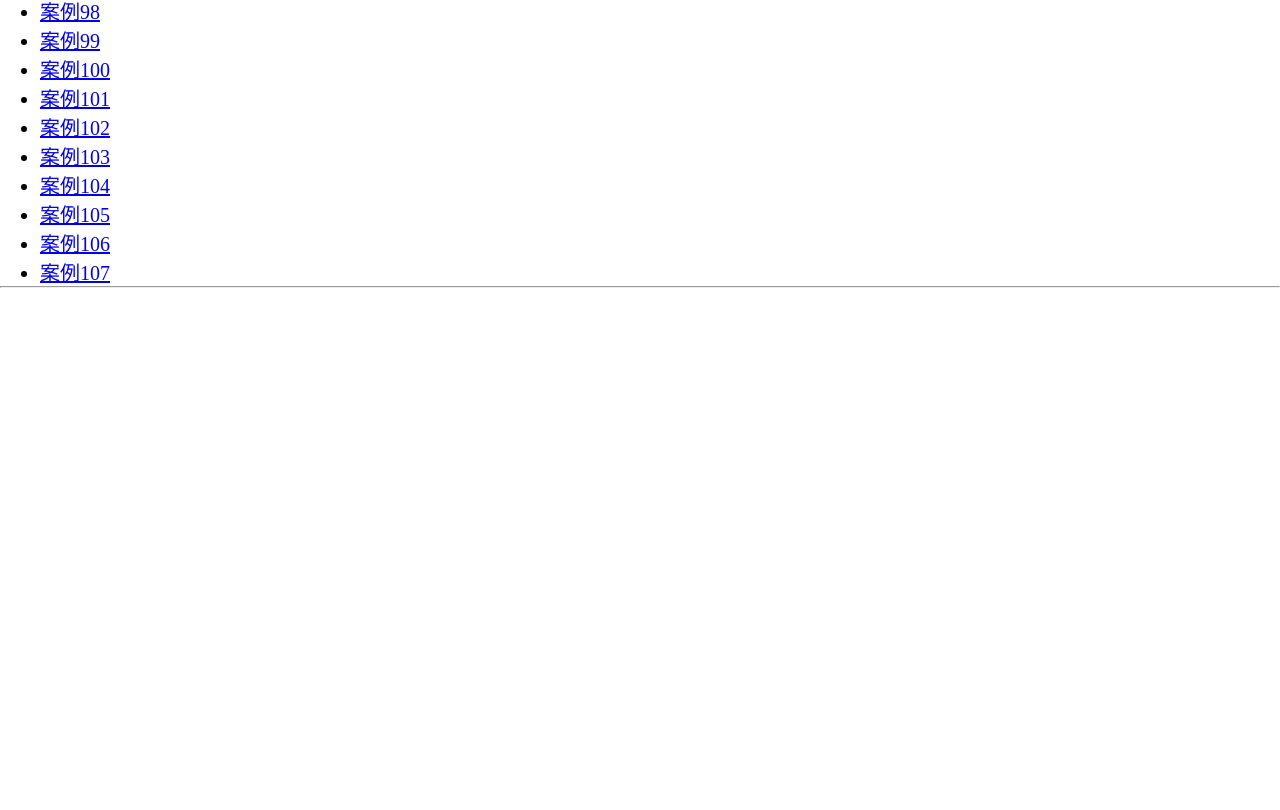
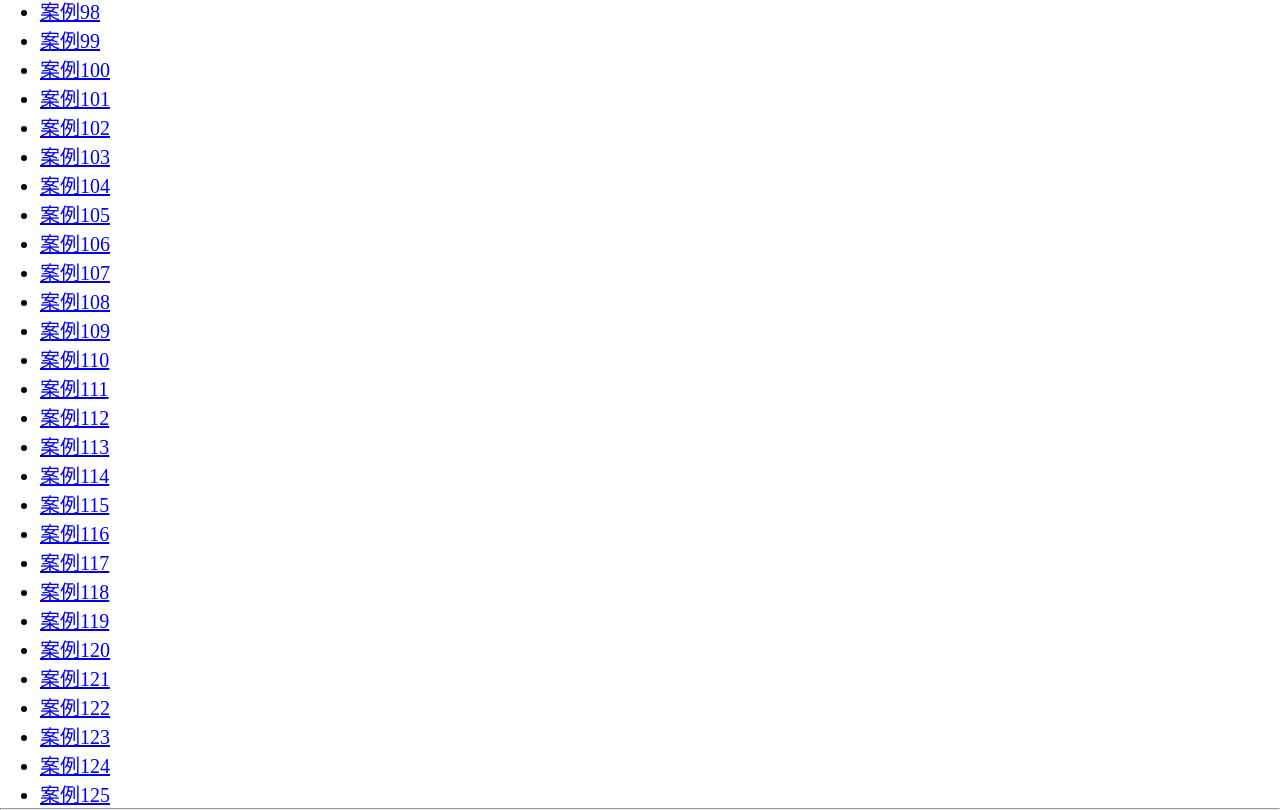
Before and after one commit to techrookiewyx/React-exercise, a React (Create React App) app in the folder example/demo/: page / in a window 1280 px wide. Shown: the part 2817-3627 px from the top of the page. Before the commit the page ends 3105 px from the top, so only its background shows below. Built offline with nearby package versions, Linux system fonts and the light colour scheme.

Commit message:
导入案例

```diff
--- a/example/demo/src/App.jsx
+++ b/example/demo/src/App.jsx
@@ -219,7 +219,42 @@ import ImmerTravelPlan from "./105-immer-update-nest";
 import MailClient from "./106-state-structure-case";
 //107 state结构 挑战4 设计state实现多选功能
 import MailClientTwo from "./107-state-structure-case2";
-
+//108 组件的独立状态
+import StateIndependence from "./108-state-independence";
+//109 状态提升
+import StateImprove from "./109-state-improve";
+//110 状态提升-同步输入框
+import InputStateSync from "./110-state-improve-input";
+//111 状态提升-列表过滤
+import StateImproveListFilter from "./111-state-improve-ListFilter";
+//112 组件中state在树中的位置  （state的保留和重置）
+import StateTree from "./112-state-tree-position";
+//113 state销毁
+import StateDestroy from "./113-state-destroy";
+//114 state保留
+import StateReserve from "./114-state-reserve";
+//115 注意
+import StateTreeNotice from "./115-state-tree-notice";
+//116 state重置（位置相同的不同组件-切换）
+import StateResetSwitch from "./116-state-reset";
+//117  state重置（位置相同的不同组件-结构改变）
+import StateResetTwo from "./117-state-reste-two";
+//118  state保留（不希望发生的情况）
+import StateKeepNohope from "./118-state-keep";
+//119  相同位置state重置-改变渲染位置
+import StateResetDiffPos from "./119-diffposi-reste";
+//120  相同位置state重置-通过key属性
+import StateResetUsekey from "./120-state-rest-useKey";
+//121  使用key重置表单state
+import Messenger from "./121-reset-from-key";
+//122  修复丢失的输入框文本
+import RepairLostInput from "./122-repair-lost-input";
+//123  交换两个表单字段
+import ChangeFormField from "./123-change-form-field";
+//124  重置详情表单
+import ResetFormField from "./124-reset-form-field";
+//125  修复列表中错位的 state
+import RepaetListDislocation from "./125-repaet-list-state";
 export default function App() {
   return (
     <>
@@ -332,6 +367,24 @@ export default function App() {
           <Route path="/case-105" element={<ImmerTravelPlan />} />
           <Route path="/case-106" element={<MailClient />} />
           <Route path="/case-107" element={<MailClientTwo />} />
+          <Route path="/case-108" element={<StateIndependence />} />
+          <Route path="/case-109" element={<StateImprove />} />
+          <Route path="/case-110" element={<InputStateSync />} />
+          <Route path="/case-111" element={<StateImproveListFilter />} />
+          <Route path="/case-112" element={<StateTree />} />
+          <Route path="/case-113" element={<StateDestroy />} />
+          <Route path="/case-114" element={<StateReserve />} />
+          <Route path="/case-115" element={<StateTreeNotice />} />
+          <Route path="/case-116" element={<StateResetSwitch />} />
+          <Route path="/case-117" element={<StateResetTwo />} />
+          <Route path="/case-118" element={<StateKeepNohope />} />
+          <Route path="/case-119" element={<StateResetDiffPos />} />
+          <Route path="/case-120" element={<StateResetUsekey />} />
+          <Route path="/case-121" element={<Messenger />} />
+          <Route path="/case-122" element={<RepairLostInput />} />
+          <Route path="/case-123" element={<ChangeFormField />} />
+          <Route path="/case-124" element={<ResetFormField />} />
+          <Route path="/case-125" element={<RepaetListDislocation />} />
         {/*</Route>*/}
       </Routes>
     </>
--- a/example/demo/src/UlList.jsx
+++ b/example/demo/src/UlList.jsx
@@ -324,6 +324,60 @@ export default function UlList() {
       </li>
       <li>
        <Link to='/case-107'>案例107</Link>
+        </li>
+        <li>
+       <Link to='/case-108'>案例108</Link>
+      </li>
+      <li>
+       <Link to='/case-109'>案例109</Link>
+      </li>
+      <li>
+       <Link to='/case-110'>案例110</Link>
+      </li>
+      <li>
+       <Link to='/case-111'>案例111</Link>
+      </li>
+      <li>
+       <Link to='/case-112'>案例112</Link>
+      </li>
+      <li>
+       <Link to='/case-113'>案例113</Link>
+      </li>
+      <li>
+       <Link to='/case-114'>案例114</Link>
+      </li>
+      <li>
+       <Link to='/case-115'>案例115</Link>
+      </li>
+      <li>
+       <Link to='/case-116'>案例116</Link>
+      </li>
+      <li>
+       <Link to='/case-117'>案例117</Link>
+      </li>
+      <li>
+       <Link to='/case-118'>案例118</Link>
+      </li>
+      <li>
+       <Link to='/case-119'>案例119</Link>
+      </li>
+      <li>
+       <Link to='/case-120'>案例120</Link>
+      </li>
+      <li>
+       <Link to='/case-121'>案例121</Link>
+      </li>
+      <li>
+       <Link to='/case-122'>案例122</Link>
+      </li>
+      <li>
+       <Link to='/case-123'>案例123</Link>
+      </li>
+      <li>
+       <Link to='/case-124'>案例124</Link>
+      </li>
+      <li>
+       <Link to='/case-125'>案例125</Link>
       </li>
       </ul>
       <hr/>
```
